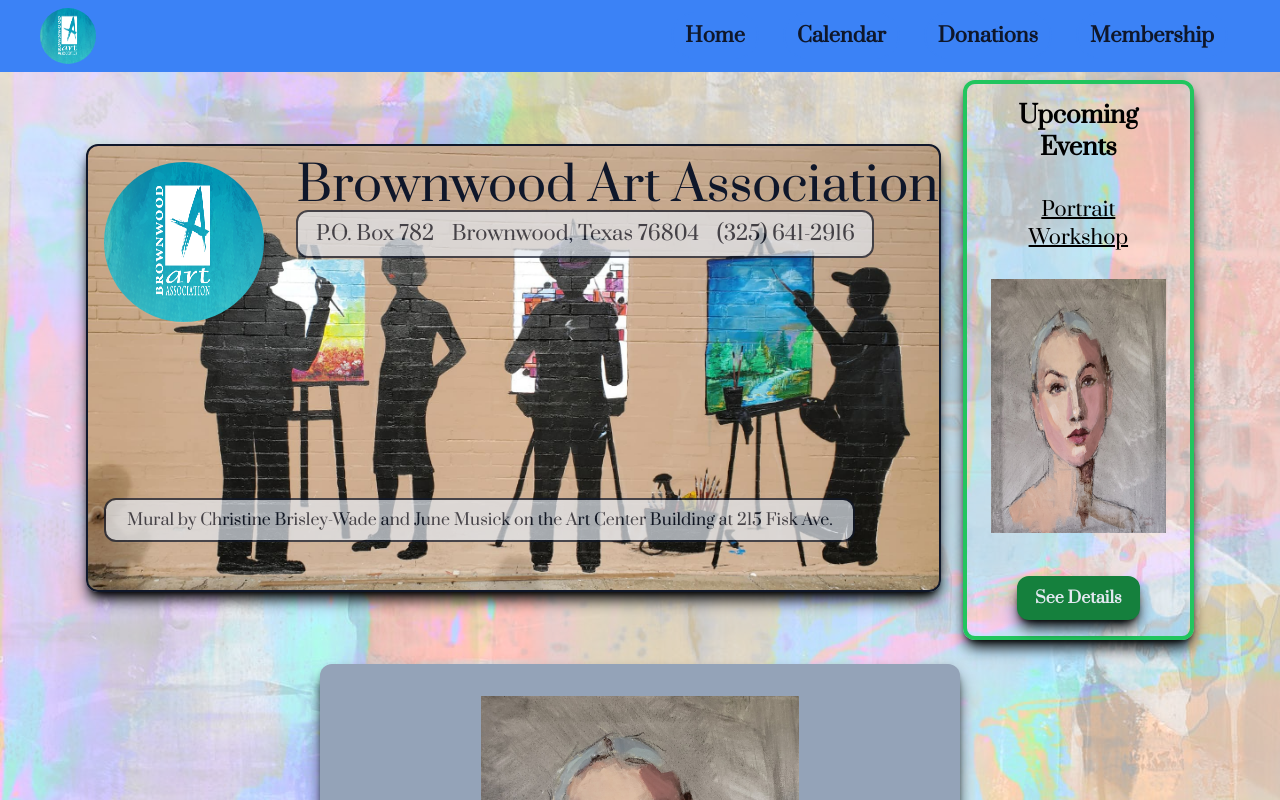
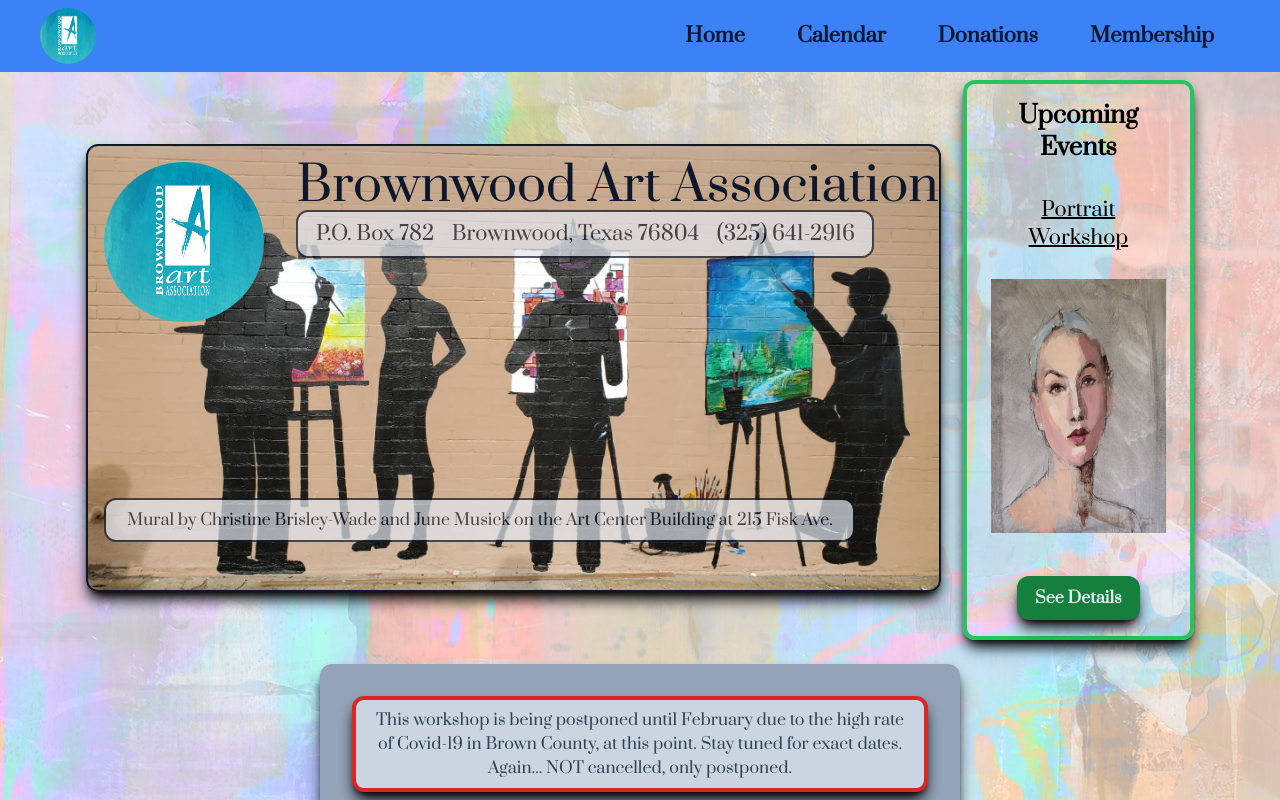
Before and after one commit to Jonathan-Day-Dev/bwd-art, a React (Create React App) app: page /event in a window 1280 px wide. Shown: the top 800 px of the page. Built offline with nearby package versions, Linux system fonts and the light colour scheme.

Commit message:
add disclaimer

```diff
--- a/src/components/Event/Event.js
+++ b/src/components/Event/Event.js
@@ -6,6 +6,11 @@
 const Event = (props) => {
   return (
     <Card className={styles.card}>
+      <p className={styles.disclaimer}>
+        This workshop is being postponed until February due to the high rate of
+        Covid-19 in Brown County, at this point. Stay tuned for exact dates.
+        Again... NOT cancelled, only postponed.
+      </p>
       <img src={portrait} alt={portrait} className={styles.image} />
       <h2>Portrait Workshop</h2>
       <div className={styles.info}>
@@ -22,7 +27,9 @@
         <div>
           <p>Instructor - Brenda Shaw</p>
           <p>(325) 642-0417</p>
-          <a href="mailto:regency1298@gmail.com" className={styles.email}>Email</a>
+          <a href="mailto:regency1298@gmail.com" className={styles.email}>
+            Email
+          </a>
         </div>
         <p className={styles.desc}>
           The workshop will be an introduction to painting the portrait in oil
@@ -37,12 +44,14 @@
               <p>Black, White, Yellow Ochre, Cadmium Red Light</p>
             </li>
             <li>
-                <p>12"x12" the Fine Touch canvas, available at Hobby Lobby</p>
+              <p>12"x12" the Fine Touch canvas, available at Hobby Lobby</p>
             </li>
             <li>
-                <p>Master's Touch brush for Oil & Acrylic</p>
-                <p>#10 -filbert #8 flat #4 flat</p>
-                <p><em>If you have these items, bring your own</em></p>
+              <p>Master's Touch brush for Oil & Acrylic</p>
+              <p>#10 -filbert #8 flat #4 flat</p>
+              <p>
+                <em>If you have these items, bring your own</em>
+              </p>
             </li>
           </ul>
         </div>
--- a/src/components/Event/Event.module.css
+++ b/src/components/Event/Event.module.css
@@ -3,7 +3,7 @@
 }
 
 .info div {
-    @apply flex flex-col justify-evenly items-center;
+    @apply flex flex-col items-center justify-evenly;
 }
 
 .info div p {
@@ -11,7 +11,7 @@
 }
 
 .email {
-    @apply no-underline bg-slate-200 text-slate-900 py-2 px-4 rounded-xl mt-2 hover:bg-slate-600 hover:text-slate-200;
+    @apply px-4 py-2 mt-2 no-underline bg-slate-200 text-slate-900 rounded-xl hover:bg-slate-600 hover:text-slate-200;
 }
 
 .image {
@@ -21,3 +21,7 @@
 .desc {
     @apply text-center text-slate-900;
 }
+
+.disclaimer {
+    @apply px-3 py-2 mb-4 text-center border-4 border-red-600 border-solid shadow-lg rounded-xl bg-slate-300 shadow-black;
+}
```
